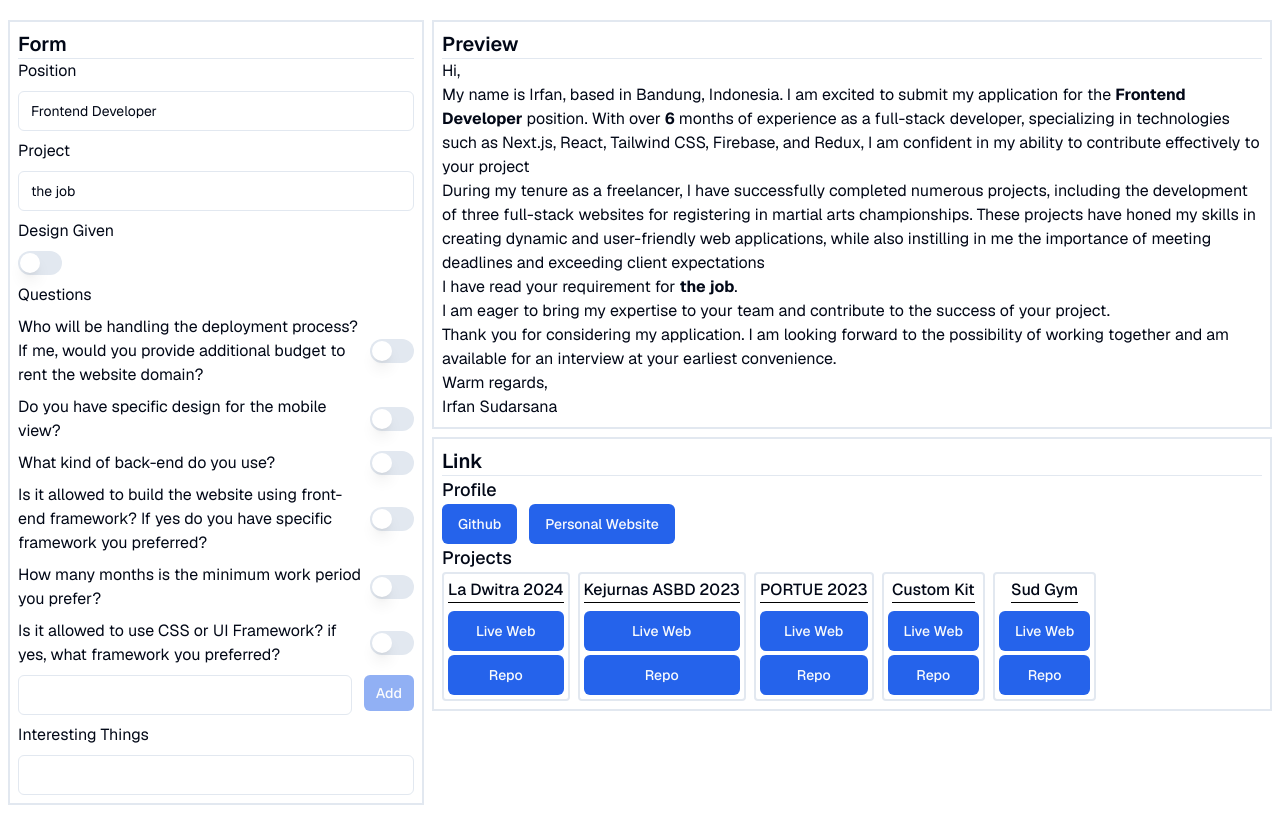
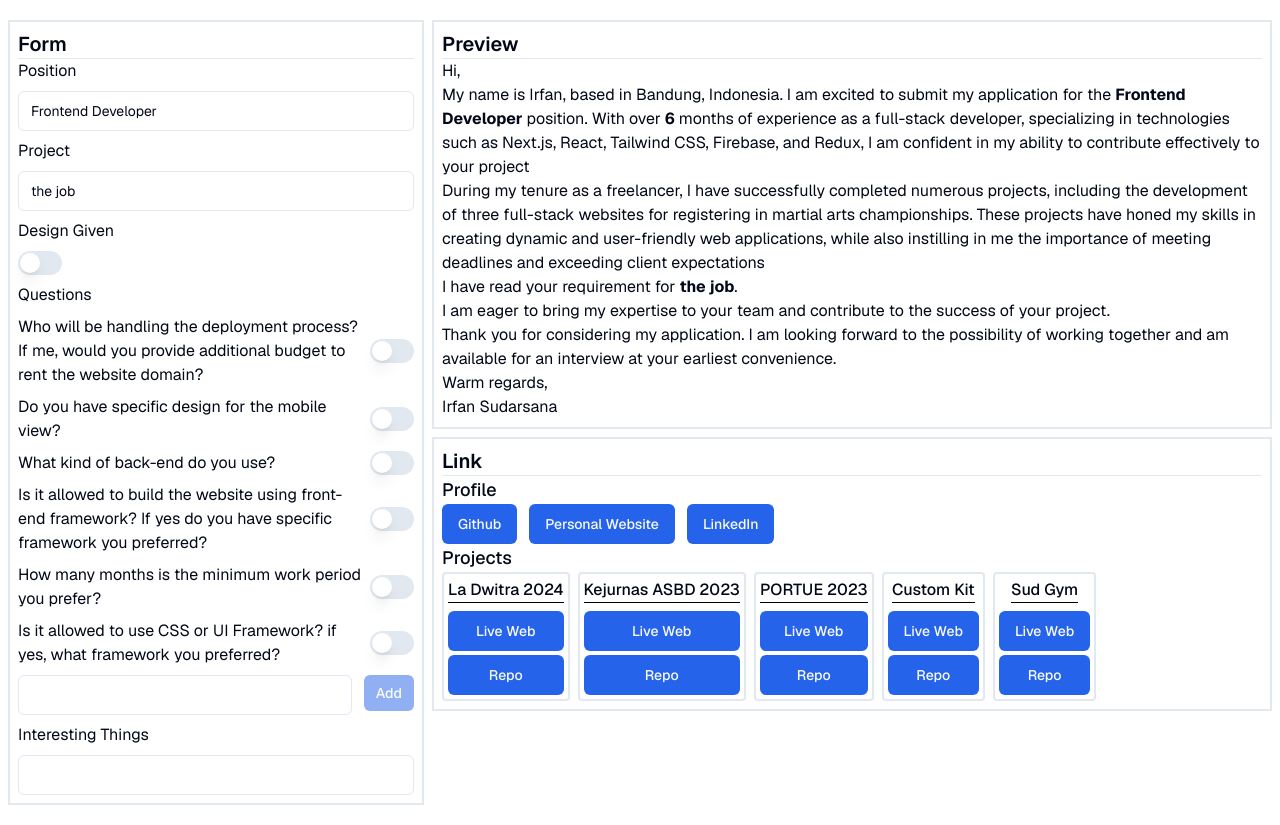
Before and after one commit to irfansud2nd/sud-dev, a Next.js app: page /proposal in a window 1280 px wide. Built offline with nearby package versions, Linux system fonts and the light colour scheme.

Commit message:
add linkedin button to proposal

```diff
--- a/components/proposal/Links.tsx
+++ b/components/proposal/Links.tsx
@@ -11,6 +11,10 @@ const Links = () => {
     {
       label: "Personal Website",
       link: "https://sud-dev.vercel.app",
+    },
+    {
+      label: "LinkedIn",
+      link: "https://www.linkedin.com/in/irfansudp",
     },
   ];
   return (
```
